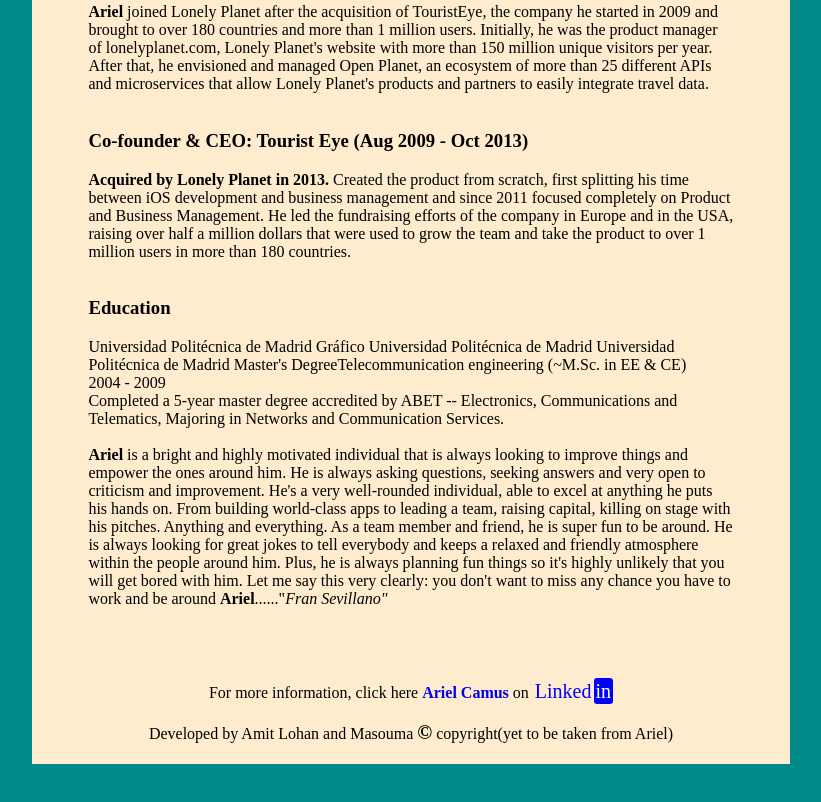
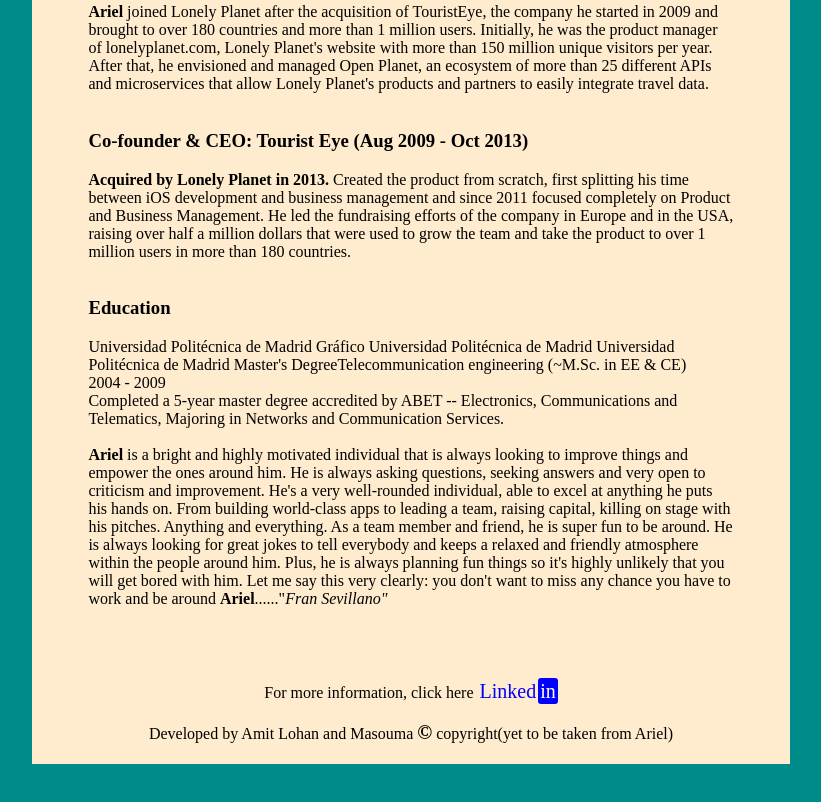
Before and after one commit to AmitKlohan/Code-Review-Repo, a plain HTML site: page index.html in a window 1280 px wide. Shown: the part 998-1800 px from the top of the page, without its empty margins (229-1050 px from the left). Drawn offline with Linux system fonts and the light colour scheme.

Commit message:
fix linters bug

```diff
--- a/index.html
+++ b/index.html
@@ -80,15 +80,7 @@
       <br />
       <div id="bottom">
         For more information, click here
-        <a
-          id="tribute-link"
-          rel=""
-          href="https://es.linkedin.com/in/arielcamus?original_referer=https%3A%2F%2Fwww.google.com%2F"
-          target="_blank"
-          rel="noopener"
-        >
-          <b>Ariel Camus</b> </a
-        >on <span id="linked"> Linked</span><span id="in">in</span><br /><br />
+        <span id="linked"> Linked</span><span id="in">in</span><br /><br />
         Developed by Amit Lohan and Masouma
         <span id="copyright">&copy;</span> copyright(yet to be taken from Ariel)
       </div>
```
